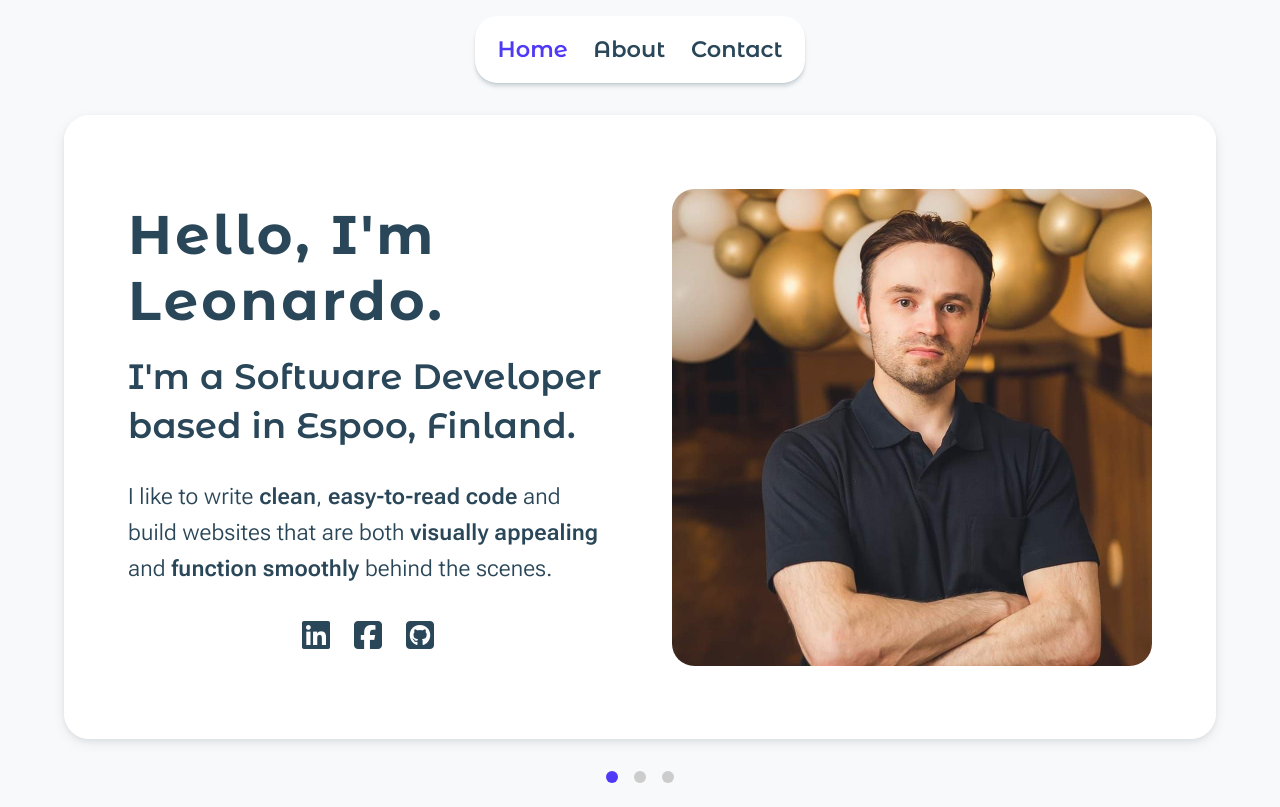
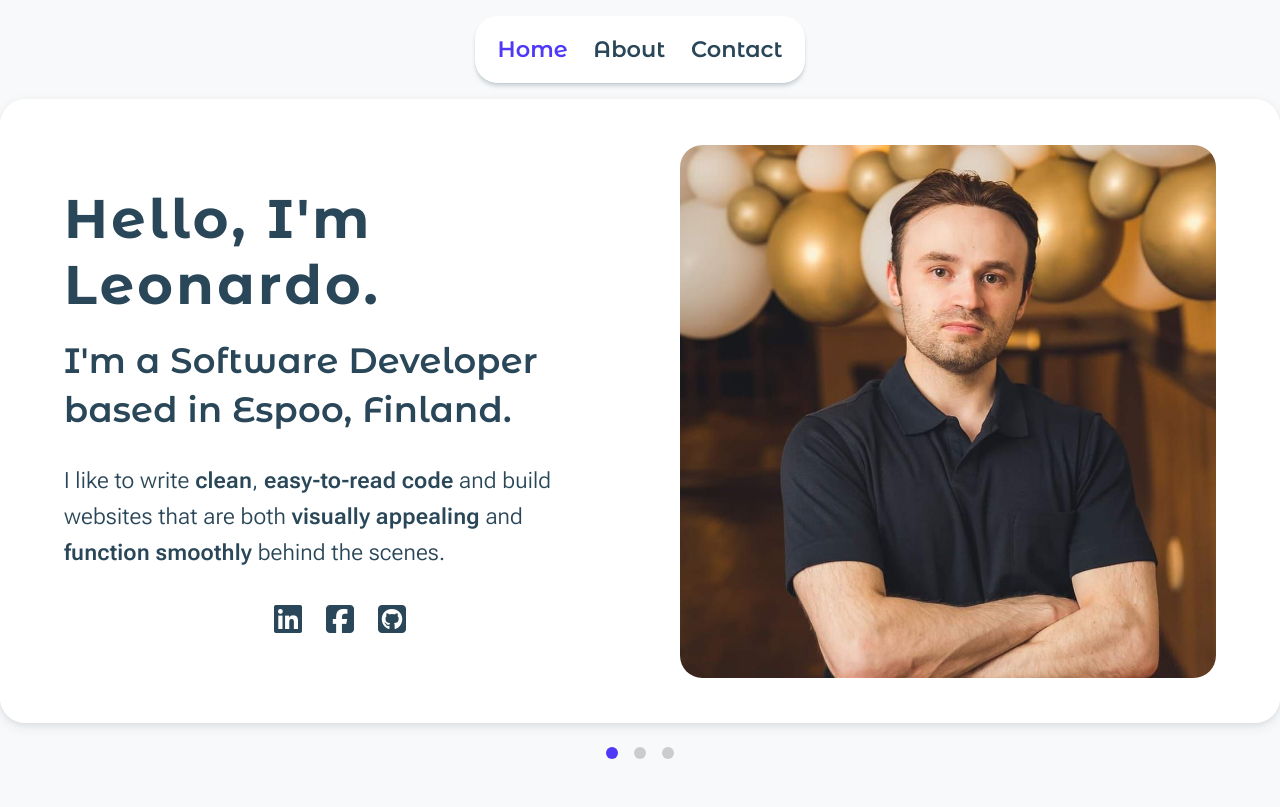
Before and after one commit to Caballero-prog/Portfolio, a plain HTML site: page index.html in a window 1280 px wide. Drawn offline with Linux system fonts and the light colour scheme.

Commit message:
Fixes again

```diff
--- a/styles.css
+++ b/styles.css
@@ -719,5 +719,8 @@ b.underline:hover::after {
 .about-page-container,
 .contact-page-container,
 .carousel {
-  background-color: #fff; /* explicit white */
+  background-color: #fff;
+  width: 100%;
+  max-width: 1440px;
+  margin: 0 auto;
 }
```
